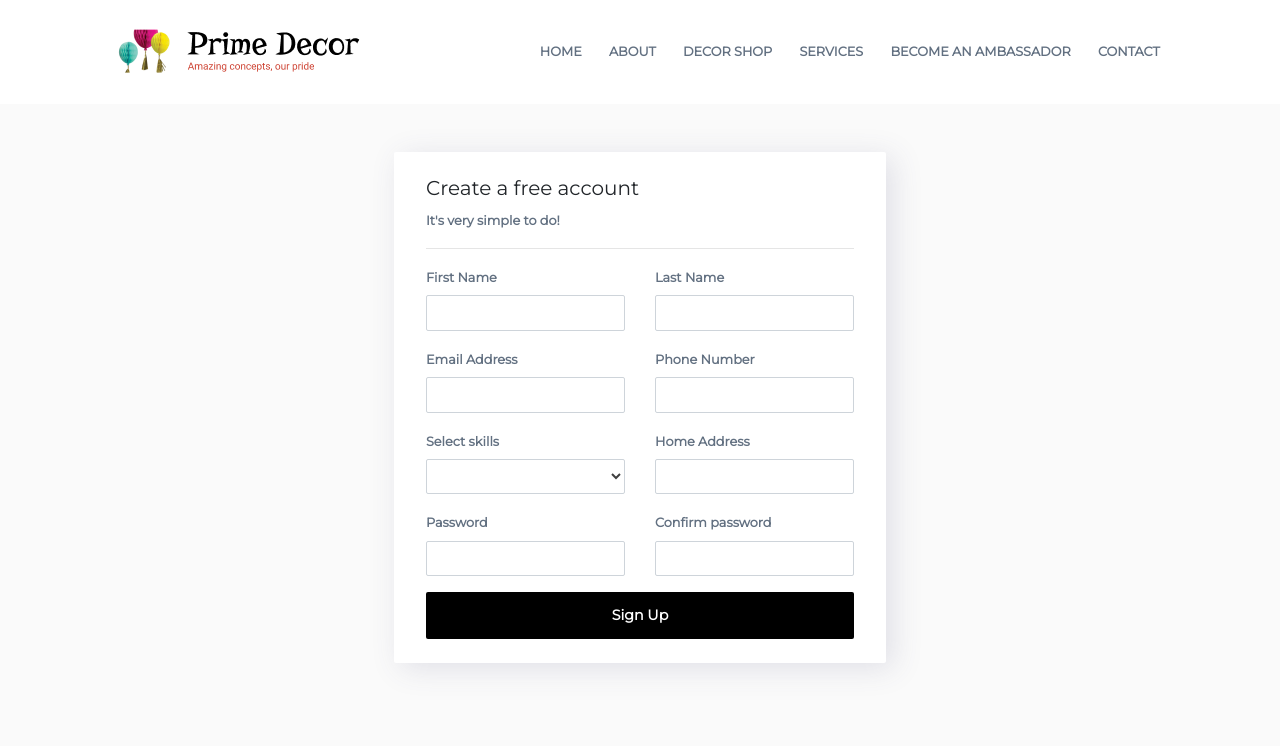
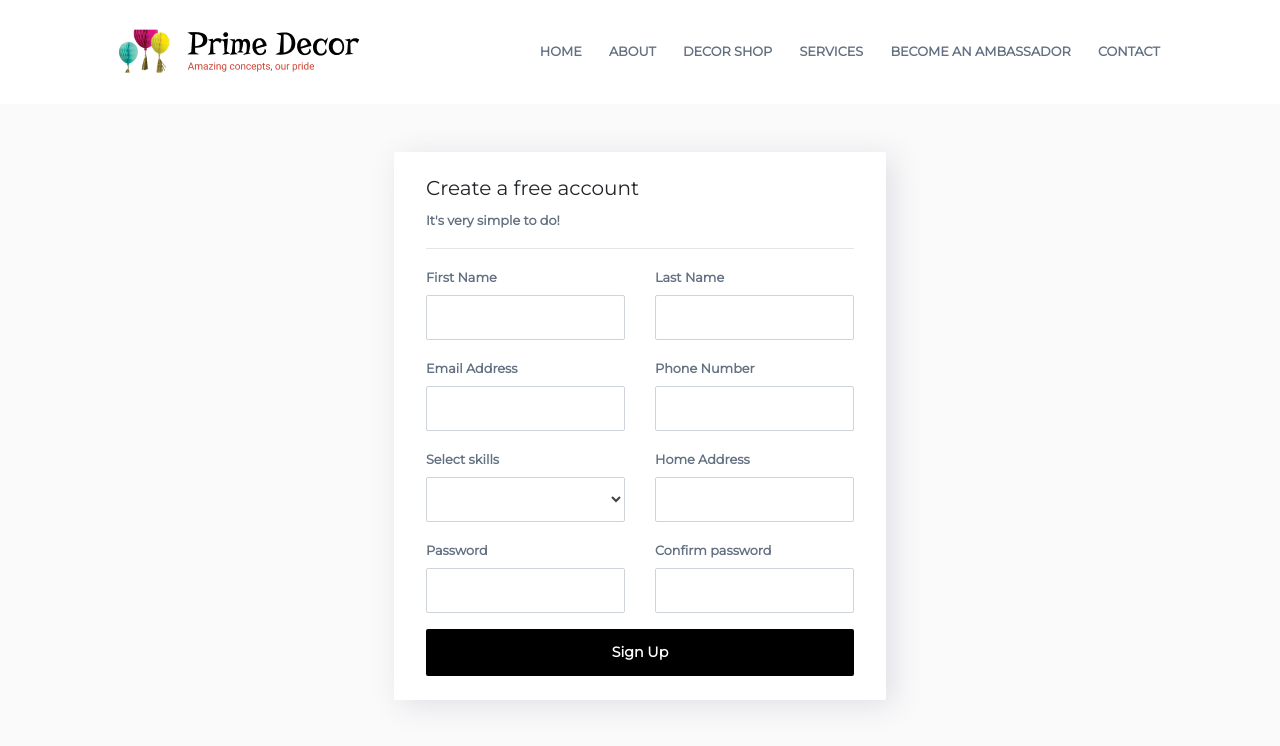
Before and after one commit to Achilles45/decor, a Vue app: page /ambassador in a window 1280 px wide. Shown: the top 746 px of the page. Built offline with nearby package versions, Linux system fonts and the light colour scheme; a web font is replaced by a local one.

Commit message:
Css fixes

```diff
--- a/src/views/Ambassador.vue
+++ b/src/views/Ambassador.vue
@@ -42,7 +42,7 @@
                                     <div class="form-group">
                                         <label for="select">Select skills</label>
                                       <select name="select" id="" v-model="select" class="form-control">
-                                          <option value="Hair stylist">Hair stylist</option>
+                                          <option value=""></option>
                                           <option value="Interior decor">Interior decor</option>
                                           <option value="Cook">Cook</option>
                                           <option value="Laundry man">Laundry man</option>
@@ -115,6 +115,7 @@ export default {
                 box-shadow: none;
                 font-size: .9rem;
                 color: #404040;
+                height: 2.8rem;;
             }
             label{
                 font-size: .8rem;
```
